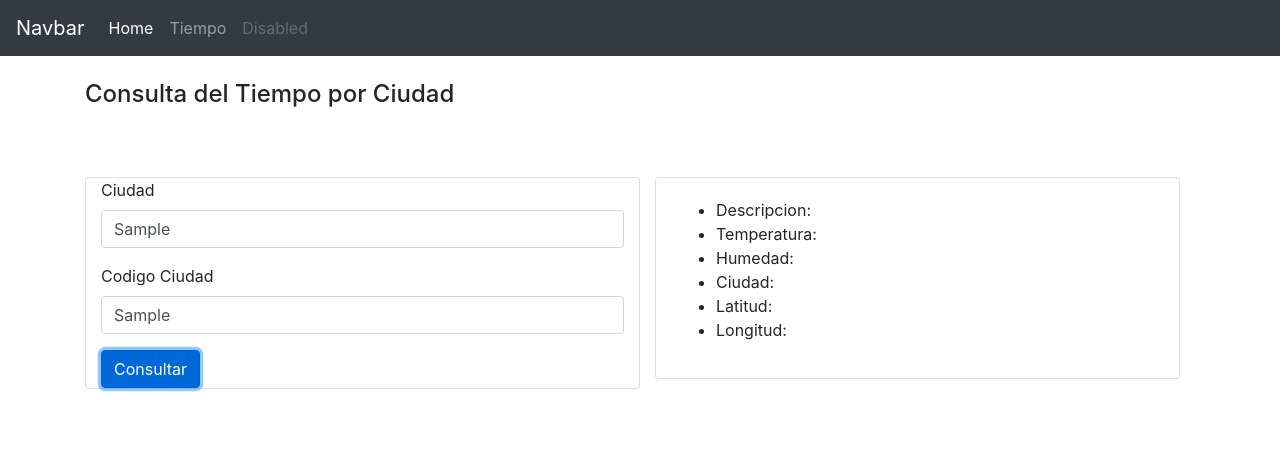
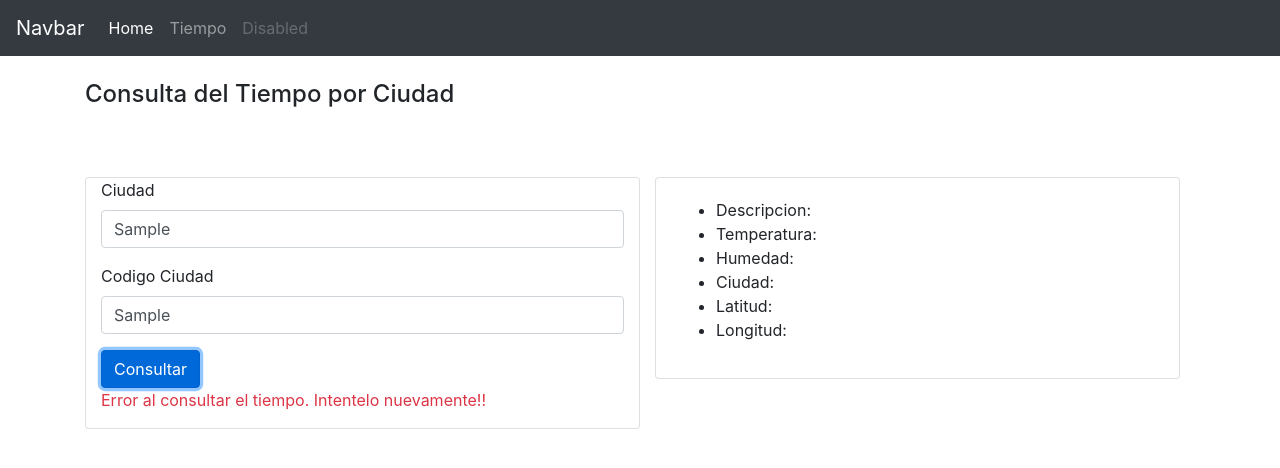
Before and after one commit to Postydreams/aprendiendoFront, an Angular app: page /tiempo in a window 1280 px wide. Both pictures are taken after typing "Sample", "Sample" into the empty fields and a click on the button "Consultar". Shown: the top 468 px of the page. Built offline with nearby package versions, Linux system fonts and the light colour scheme; no server answers.

Commit message:
Se agrega manejo de errores

```diff
--- a/src/app/componentes/tiempo/tiempo.component.html
+++ b/src/app/componentes/tiempo/tiempo.component.html
@@ -17,6 +17,7 @@
       </div>
       <button type="submit" class="btn btn-primary">Consultar</button>
     </form>
+    <p class="text-danger" *ngIf="showError"> {{ mensajeError}} </p>
   </div>
   <div class="col-lg-6 alineacion">
     <div class="card">
--- a/src/app/componentes/tiempo/tiempo.component.ts
+++ b/src/app/componentes/tiempo/tiempo.component.ts
@@ -17,6 +17,8 @@ export class TiempoComponent implements OnInit {
   latitud: any;
   longitud: any;
   descripcion: any;
+  showError: boolean | undefined;
+  mensajeError: string | undefined;
 
   constructor(private fb: FormBuilder, private _tiempo: TemperaturaService) {
     this.iniciaFormulario();
@@ -39,6 +41,7 @@ export class TiempoComponent implements OnInit {
 
 
   consultar(){
+    this.showError = false;
     console.log("Formulario: ", this.formulario);
 
     this._tiempo.getEstadoTiempo(this.formulario.get('ciudad')?.value, this.formulario.get('codigo')?.value)
@@ -53,6 +56,10 @@ export class TiempoComponent implements OnInit {
 
 
           console.log("respuesta: ", respuesta);
+        },
+        error => {
+          this.showError = true;
+          this.mensajeError = "Error al consultar el tiempo. Intentelo nuevamente!!";
         })
   }
 }
```
